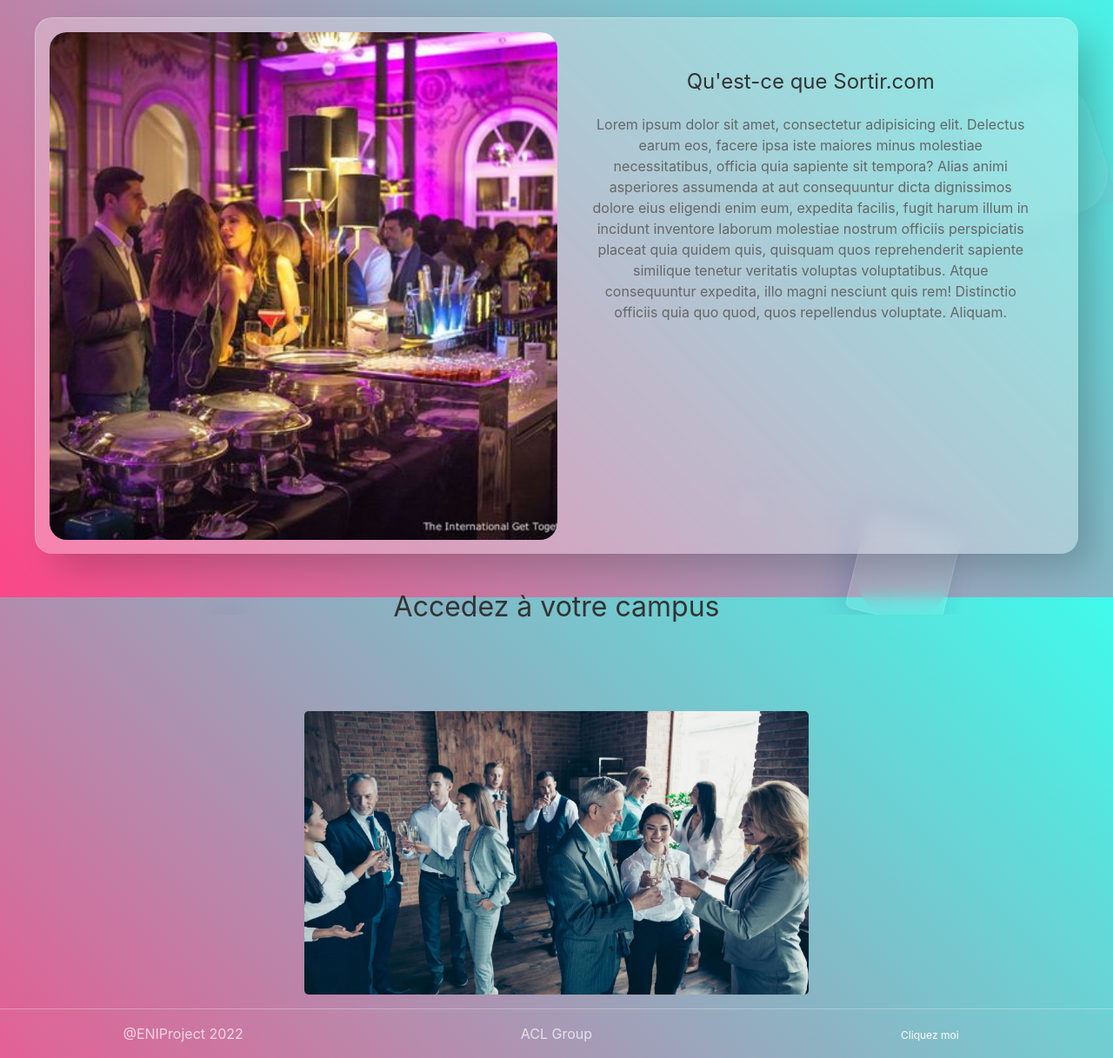
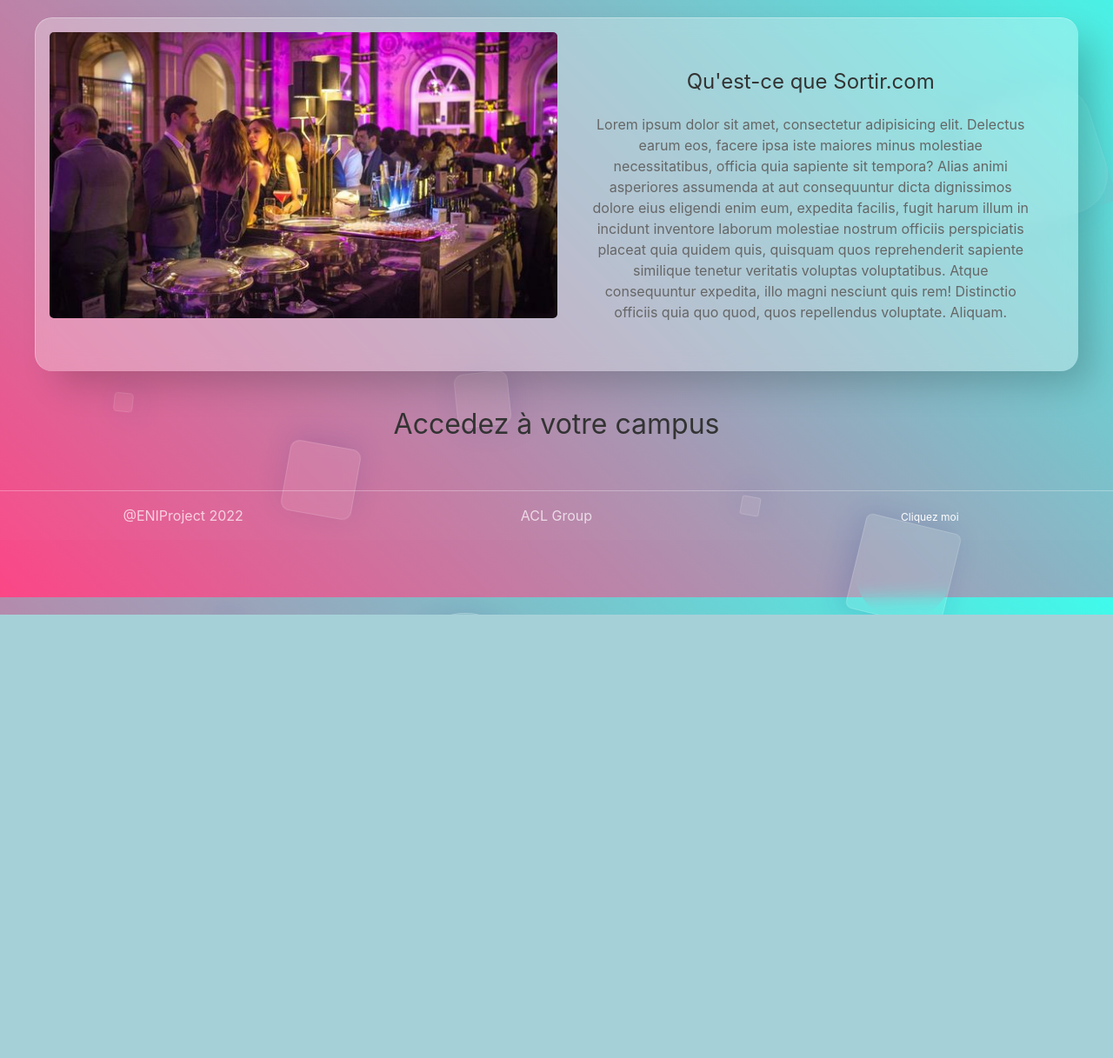
Before and after one commit to CorentinSolal/ENIProjectTest, a Symfony app: template templates/home/index.html.twig in a window 1280 px wide. Shown: the part 113-1330 px from the top of the page at 87% size. After the commit the page ends 820 px from the top, so only its background shows below. Run offline with Twig, Linux system fonts and the light colour scheme; the template is opened without the code that fills it, so the values that code supplies are empty; some libraries are stand-ins or nearby versions.

Commit message:
ad index.html.twig

```diff
--- a/templates/home/index.html.twig
+++ b/templates/home/index.html.twig
@@ -5,9 +5,26 @@
 {%  block body %}
 
     <div class="uk-card uk-card-default uk-grid-collapse uk-child-width-1-2@s uk-margin uk-border-rounded glass-panel" uk-grid  >
-        <div class="uk-card-media-left uk-cover-container" style="border-radius: 20px">
-            <img src="assets/images/Afterwork2.jpeg" alt="" uk-cover>
-            <canvas width="600" height="600"></canvas>
+        <div class="uk-position-relative uk-visible-toggle uk-light " tabindex="-1 "  uk-slideshow="autoplay: true " >
+
+            <ul class="uk-slideshow-items uk-border-rounded">
+                <li>
+                    <img src="assets/images/Afterwork2.jpeg" alt="" uk-cover>
+                </li>
+                <li>
+                    <img src="assets/images/afterwork-1024x561.jpg" alt="" uk-cover>
+                </li>
+                <li>
+                    <img src="assets/images/evenement-pro.jpg" alt="" uuk-cover>
+                </li>
+                <li>
+                    <img src="assets/images/afterwork-14.jpg" alt="" uk-cover>
+                </li>
+            </ul>
+
+            <a class="uk-position-center-left uk-position-small uk-hidden-hover" href="#" uk-slidenav-previous uk-slideshow-item="previous"></a>
+            <a class="uk-position-center-right uk-position-small uk-hidden-hover" href="#" uk-slidenav-next uk-slideshow-item="next"></a>
+
         </div>
         <div>
             <div class="uk-card-body">
@@ -32,30 +49,5 @@
     </div>
     </div>
 
-<div class="uk-child-width-1-2@m uk-flex-center" uk-grid>
-    <div>
 
-        <div class="uk-h3"></div>
-
-        <div class="uk-position-relative uk-visible-toggle uk-light " tabindex="-1 "  uk-slideshow="autoplay: true " >
-
-            <ul class="uk-slideshow-items uk-border-rounded">
-                <li>
-                    <img src="assets/images/afterwork-1024x561.jpg" alt="" uk-cover>
-                </li>
-                <li>
-                    <img src="assets/images/evenement-pro.jpg" alt="" uuk-cover>
-                </li>
-                <li>
-                    <img src="assets/images/afterwork-14.jpg" alt="" uk-cover>
-                </li>
-            </ul>
-
-            <a class="uk-position-center-left uk-position-small uk-hidden-hover" href="#" uk-slidenav-previous uk-slideshow-item="previous"></a>
-            <a class="uk-position-center-right uk-position-small uk-hidden-hover" href="#" uk-slidenav-next uk-slideshow-item="next"></a>
-
-        </div>
-
-    </div>
-</div>
 {% endblock %}
```
